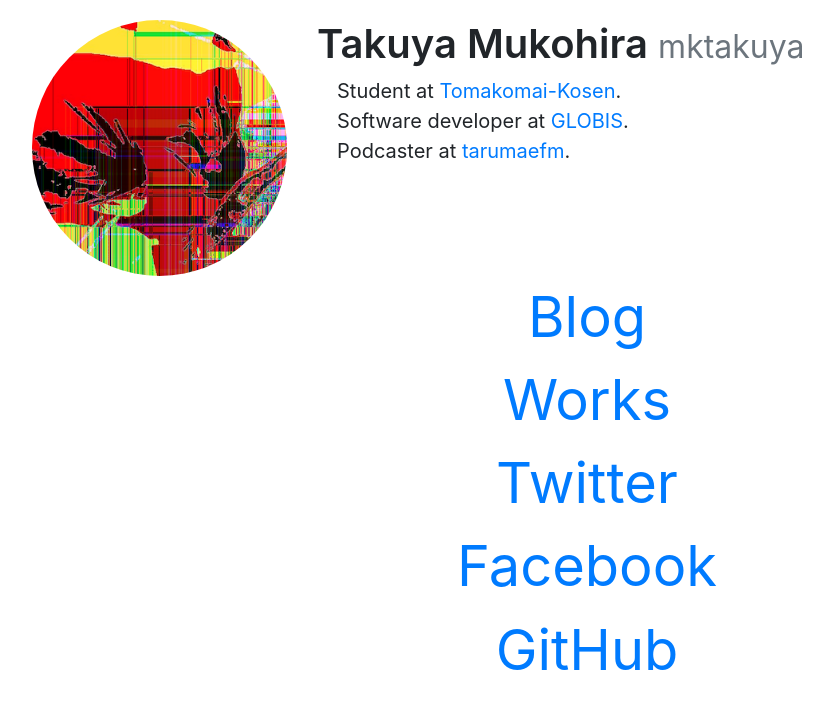
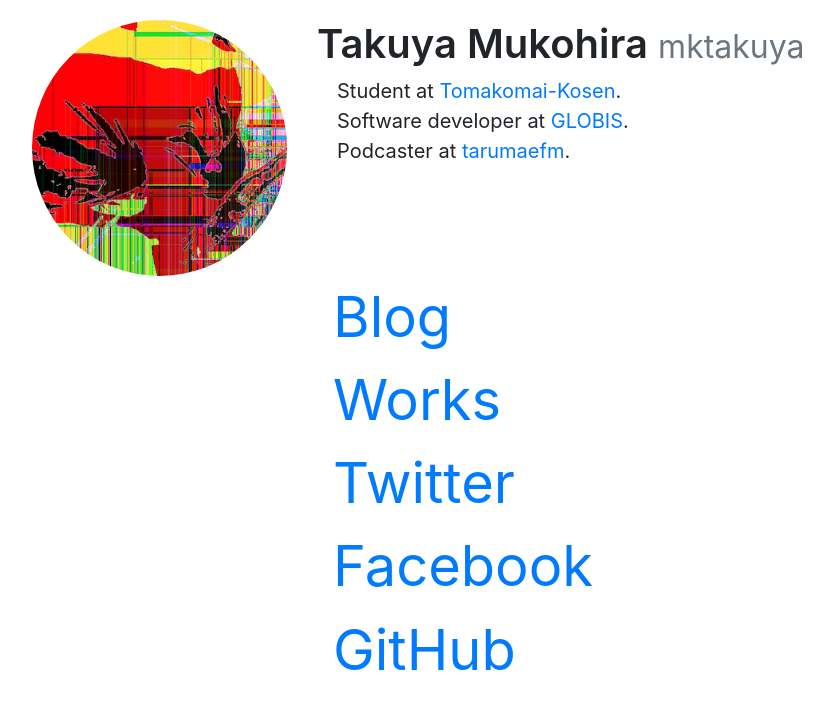
Before and after one commit to mktakuya/mktakuya.github.io, a Jekyll site: the page built from index.html, in a window 1280 px wide. Shown: the top 709 px of the page, without its empty margins (53-886 px from the left). Built offline with Jekyll 4.4.1, drawn with Linux system fonts in a browser that asks for light colours.

Commit message:
Fix links

```diff
--- a/index.html
+++ b/index.html
@@ -8,9 +8,7 @@
     <div class="container">
       <div class="row info">
         <div class="col-sm-3">
-          <div class="text-center">
           <img src="/images/mktakuya.png" alt="mktakuya" class="mx-auto img-fluid rounded-circle">
-          </div>
         </div>
 
         <div class="col-sm-9 bio">
@@ -28,8 +26,7 @@
       </div><!-- row basic-info -->
 
       <div class="row links">
-        <div class="col-sm-12">
-          <div class="text-center">
+        <div class="col-sm-9 offset-sm-3">
           <ul class="nav nav-pills flex-column">
             <li class="nav-item">
               <a class="nav-link display-4" href="https://blog.m6a.jp">Blog</a>
@@ -60,7 +57,6 @@
             </li>
           </ul>
         </div>
-        </div>
       </div><!-- row links -->
     </div><!-- container -->
 
```
Lines whose indentation alone changed are shown as unchanged.
